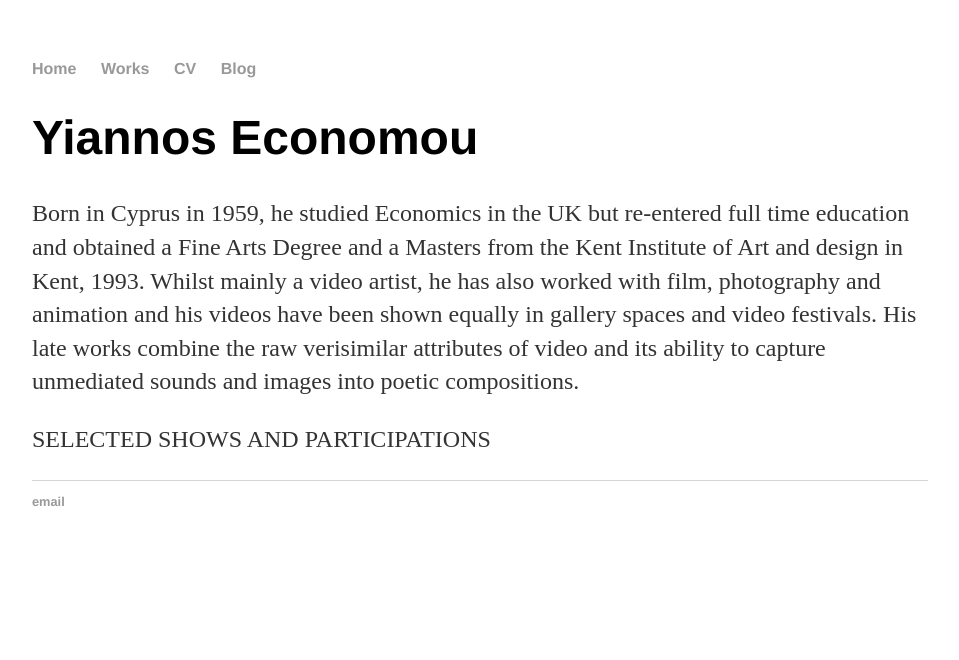
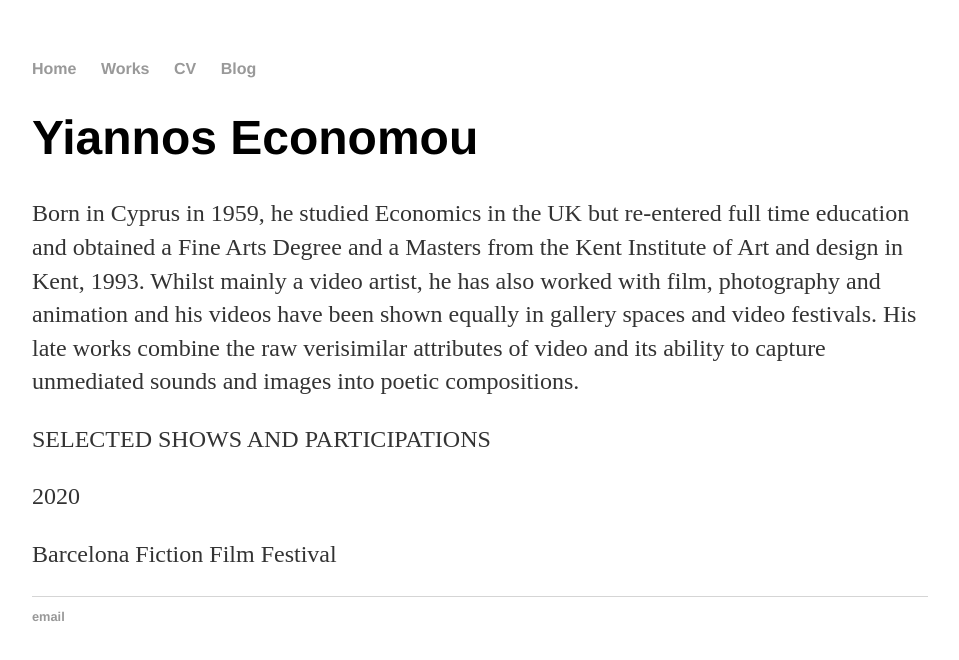
Before and after one commit to YiannosEconomou/Yiannos-E.net, a Jekyll site: the page built from cv.html, in a window 1280 px wide. Shown: the top 660 px of the page, without its empty margins (160-1119 px from the left). Built offline with Jekyll 4.4.1, drawn with Linux system fonts in a browser that asks for light colours.

Commit message:
Update cv.html

```diff
--- a/cv.html
+++ b/cv.html
@@ -11,5 +11,9 @@ title: Yiannos Economou, Video Artist
 		His late works combine the raw verisimilar attributes of video and its ability to capture unmediated sounds and images into poetic compositions.
 	<p>
 	<p> SELECTED SHOWS AND PARTICIPATIONS
+	<p>
+	<p>
+		2020
+	<p> Barcelona Fiction Film Festival
 
 </div><!-- /.blurb -->
```
